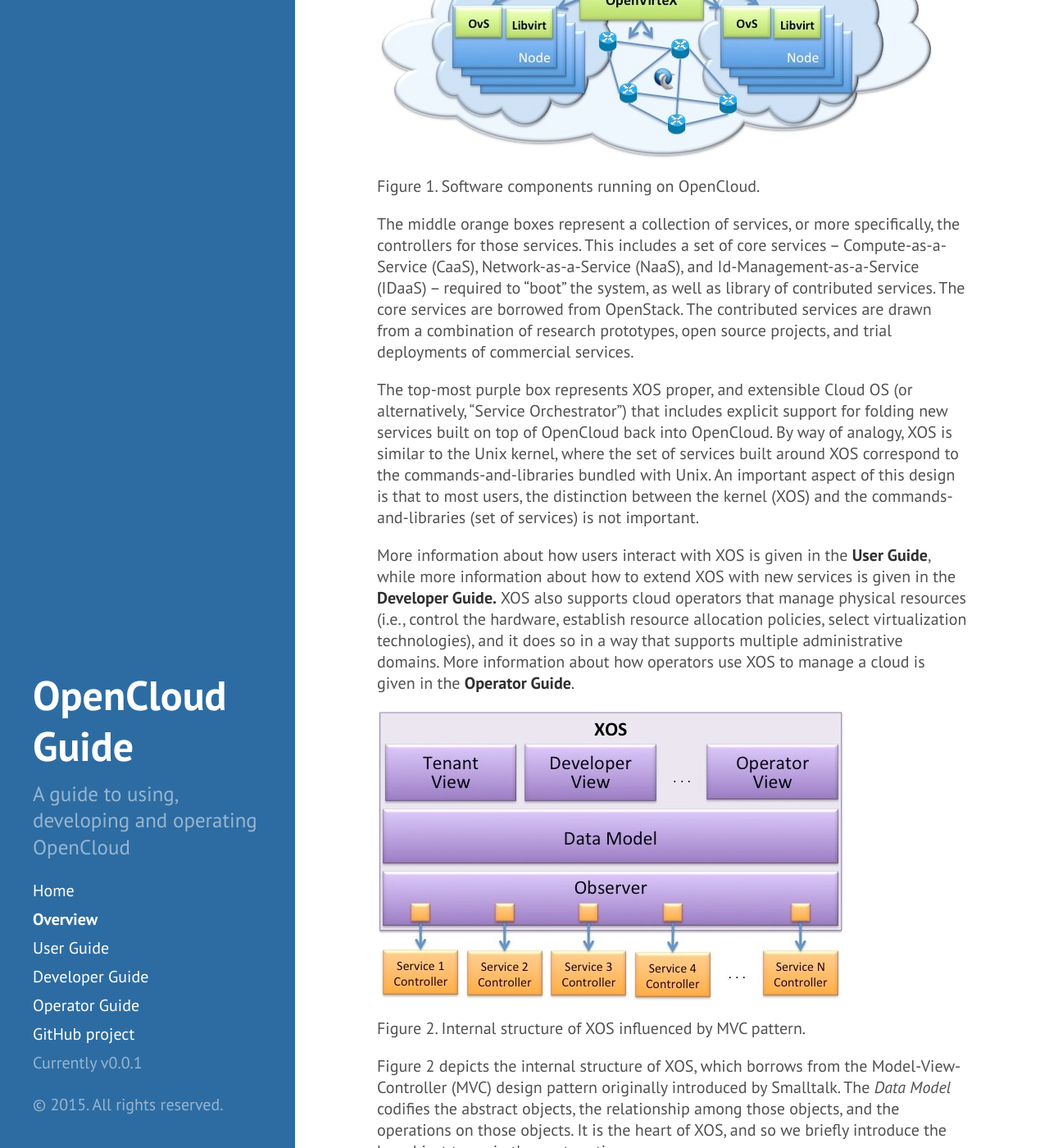
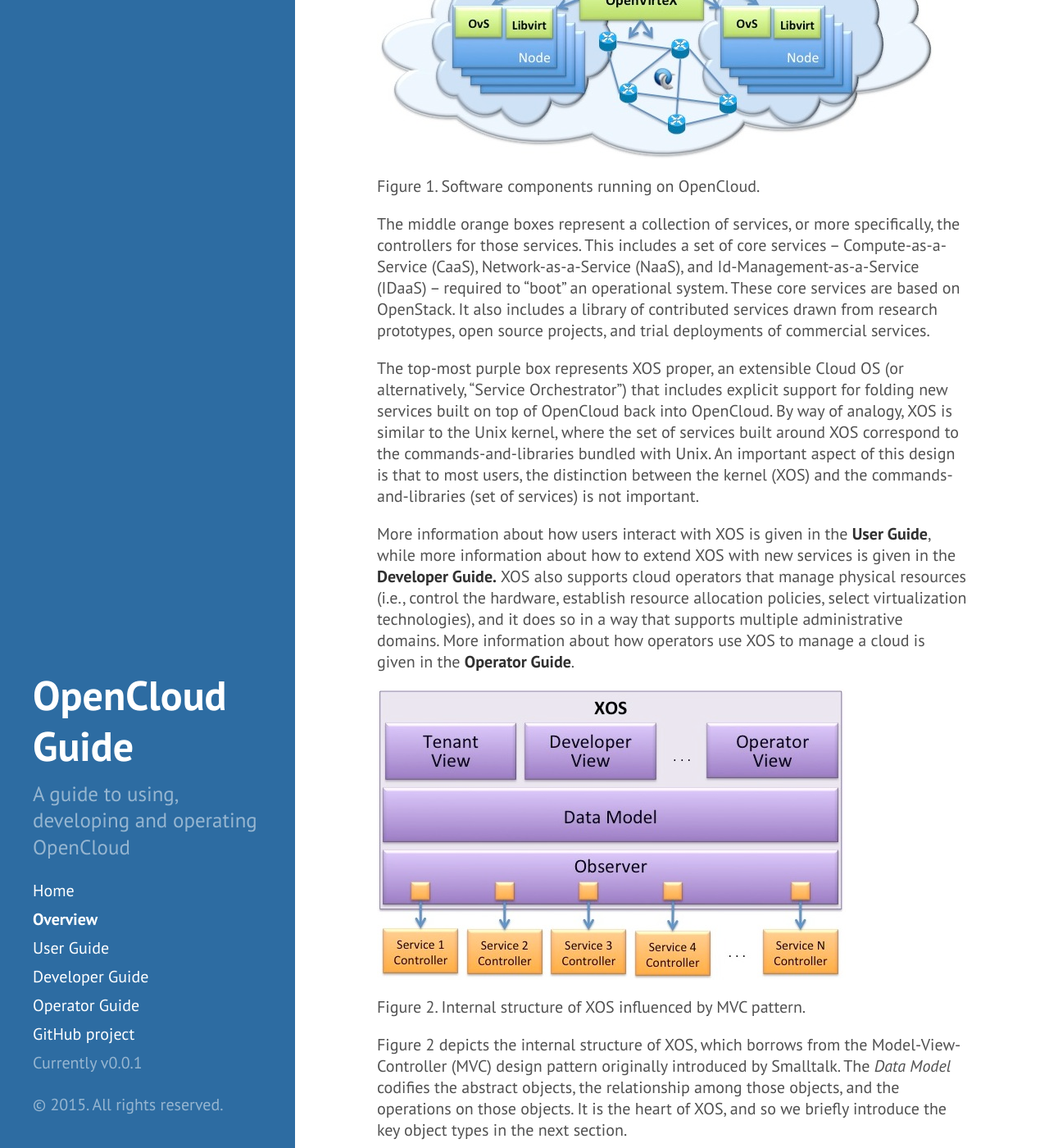
Before and after one commit to open-cloud/open-cloud.github.io.old, a Jekyll site: the page built from 0_overview.md, in a window 1280 px wide and 1400 px high, scrolled down 1161 px. Shown: the whole window at 82% size. Built offline with Jekyll 4.4.1, drawn with Linux system fonts in a browser that asks for light colours; Markdown is read by kramdown in place of the engine named in the settings; some of the changed text lies outside the part shown.

Commit message:
more cleanup

```diff
--- a/0_overview.md
+++ b/0_overview.md
@@ -47,12 +48,12 @@
 specifically, the controllers for those services. This includes a set
 of core services -- Compute-as-a-Service (CaaS), Network-as-a-Service
 (NaaS), and Id-Management-as-a-Service (IDaaS) -- required to "boot"
-the system, as well as library of contributed services. The core
-services are borrowed from OpenStack. The contributed services are
-drawn from a combination of research prototypes, open source projects,
-and trial deployments of commercial services.
+an operational system. These core services are based on OpenStack. It
+also includes a library of contributed services drawn from research
+prototypes, open source projects, and trial deployments of commercial
+services.
 
-The top-most purple box represents XOS proper, and extensible Cloud OS
+The top-most purple box represents XOS proper, an extensible Cloud OS
 (or alternatively, "Service Orchestrator") that includes explicit
 support for folding new services built on top of OpenCloud back into
 OpenCloud. By way of analogy, XOS is similar to the Unix kernel, where
@@ -457,14 +460,15 @@
 ##Hardware Infrastructure
 
 This section sketches the OpenCloud hardware infrastructure, both in
-general terms (i.e., what OpenCloud will look like when fully
+general terms (i.e., what we expect OpenCloud to look like when fully
 deployed), and in specific terms (i.e., what infrastructure is
 operational today).
 
 OpenCloud is designed to span a wide spectrum of Cloud resources --
-from the data center, across wide-area national and regional networks,
-to edge access networks -- with SDN-enabled networks providing
-end-to-end connectivity across the entire system.
+existing commodity clouds, large private clusters, across wide-area
+national and regional networks, to edge access networks -- with
+SDN-enabled networks providing end-to-end connectivity across much of
+the system.
 
 ![Figure 3. OpenCloud Deployed Across Four Tiers of Resources.]({{ site.url }}/figures/Slide3.jpg)
 
```
Also changed, not shown: other parts of 0_overview.md (+12 -9 lines), 1_user.md (+4 -0 lines).
